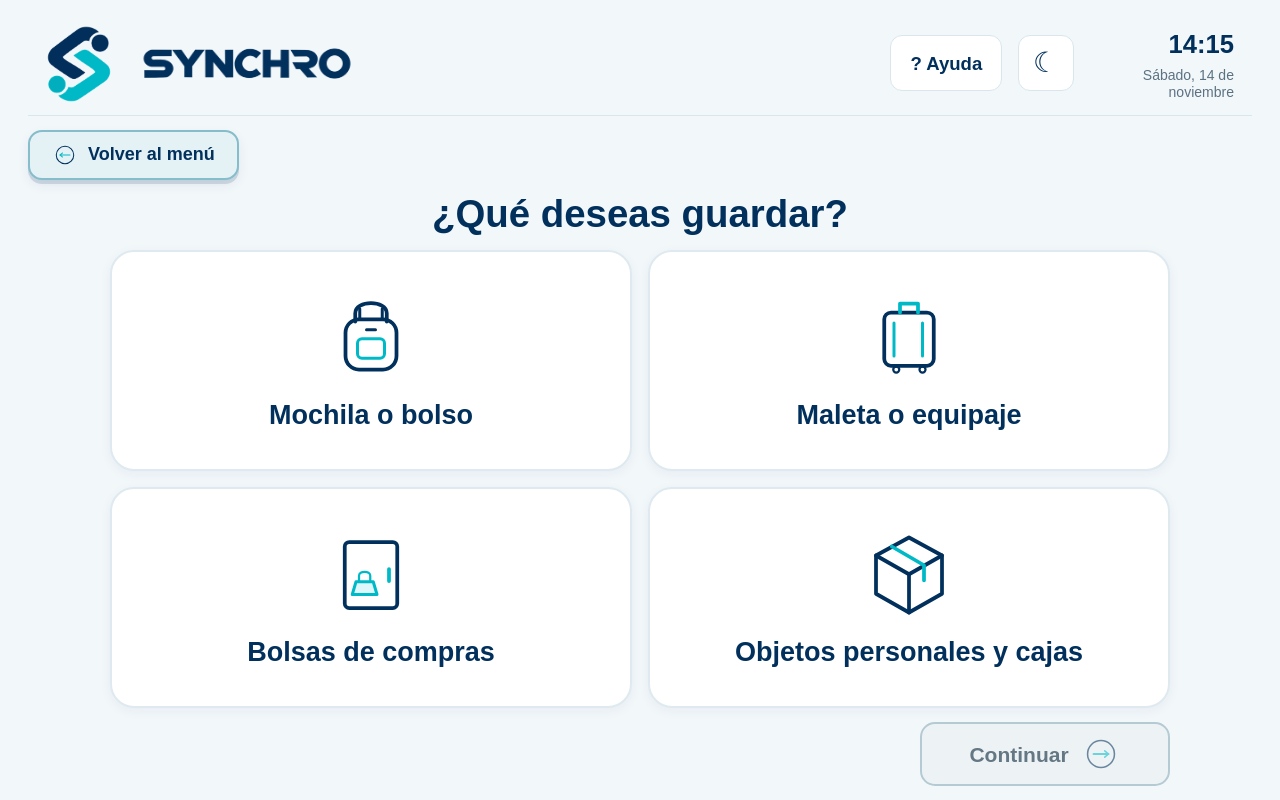
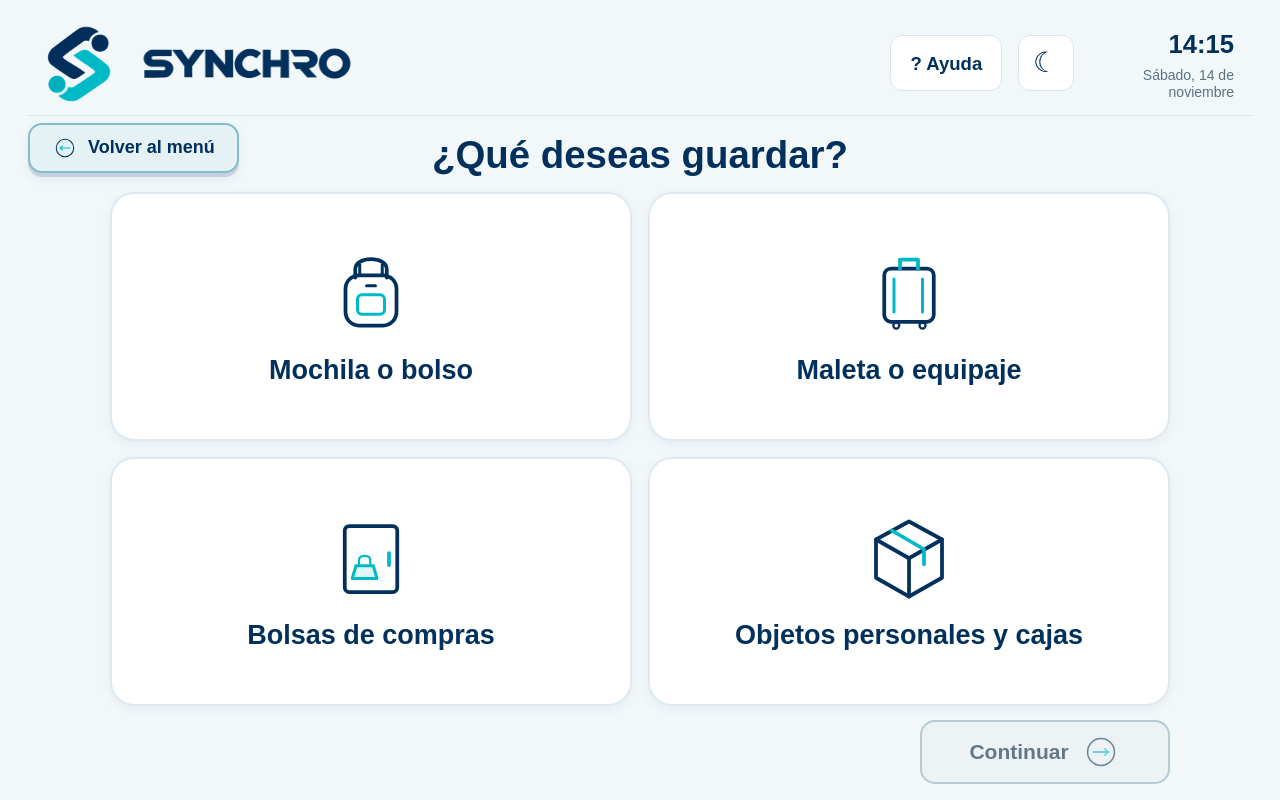
Before and after one commit to Bjosue95/SYNCHRO, a Vue app in the folder frontend/tablet-app/: page /guardar in a window 1280 px wide. Built offline with nearby package versions, Linux system fonts and the light colour scheme.

Commit message:
fix(tablet): unificar fila de titulos y volver en paisaje sin tocar cuadriculas

```diff
--- a/frontend/tablet-app/src/styles/kiosk-layout.css
+++ b/frontend/tablet-app/src/styles/kiosk-layout.css
@@ -714,6 +714,30 @@ a.regresar:focus-visible,
   }
 }
 
+/* Tablet horizontal: Volver no consume una fila del grid.
+   Las pantallas de seleccion arrancan debajo de la cabecera
+   exactamente igual que el menu; se conservan tarjetas y pie. */
+@media (orientation: landscape) and (min-width: 768px) and (min-height: 700px) {
+  #app .synchro-app .pantalla-guardar,
+  #app .synchro-app .pantalla-tamanos,
+  #app .synchro-app .pantalla-casilleros {
+    position: relative;
+    display: grid;
+    grid-template-columns: minmax(0, 1fr);
+    grid-template-rows: minmax(0, 1fr);
+    padding: clamp(12px, 2vh, 22px) clamp(12px, 2.4vw, 28px);
+  }
+
+  #app .synchro-app .pantalla-guardar > .regresar,
+  #app .synchro-app .pantalla-tamanos > .regresar,
+  #app .synchro-app .pantalla-casilleros > .volver {
+    position: absolute;
+    top: 7px;
+    left: clamp(12px, 2.4vw, 28px);
+    z-index: 5;
+  }
+}
+
 /* SYNCHRO-CUADRICULA-UNIFICADA-V3
    Una sola geometria para las cuatro pantallas.
    Referencia: tarjetas de seleccion de casillero.
```
